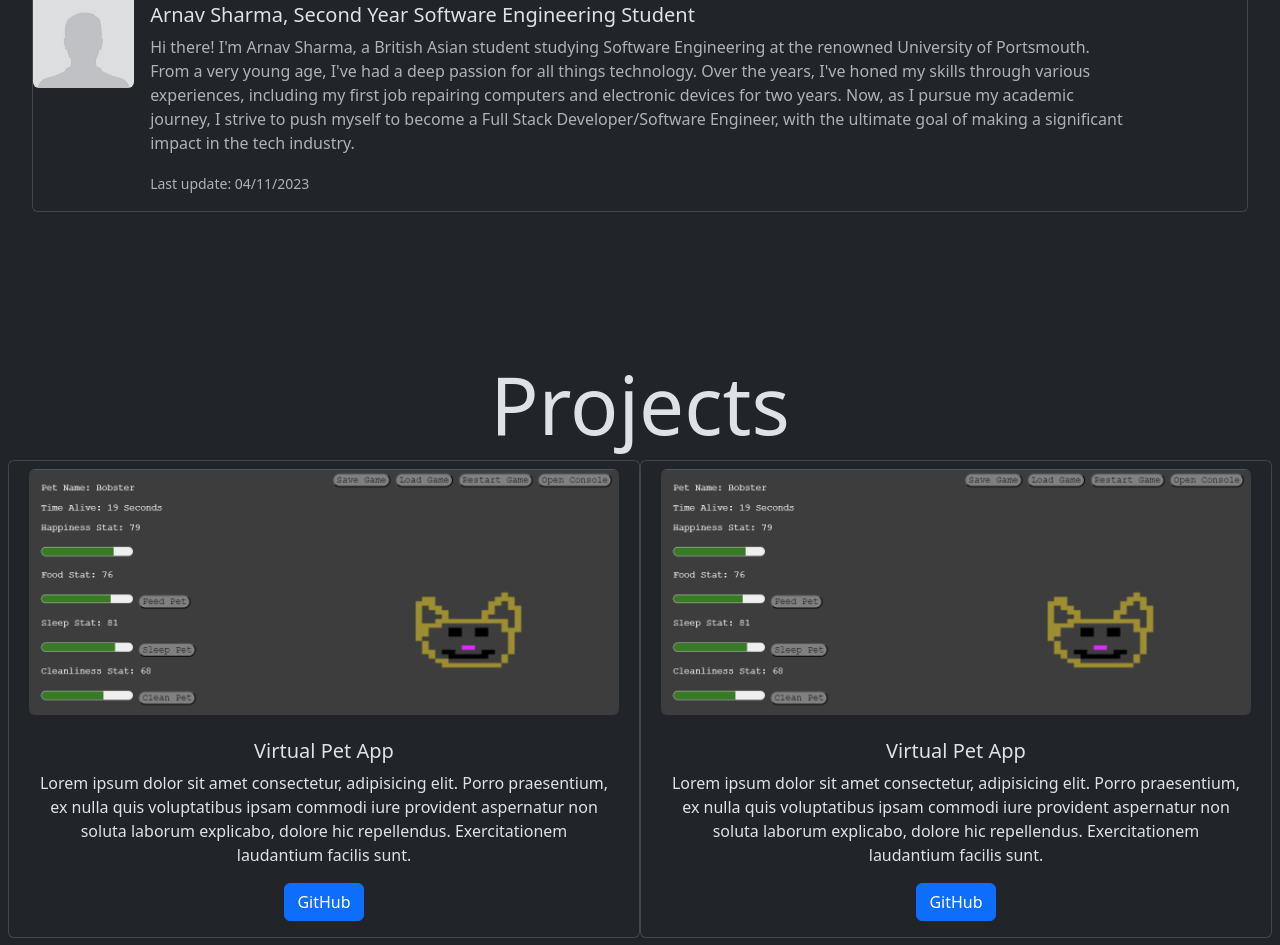
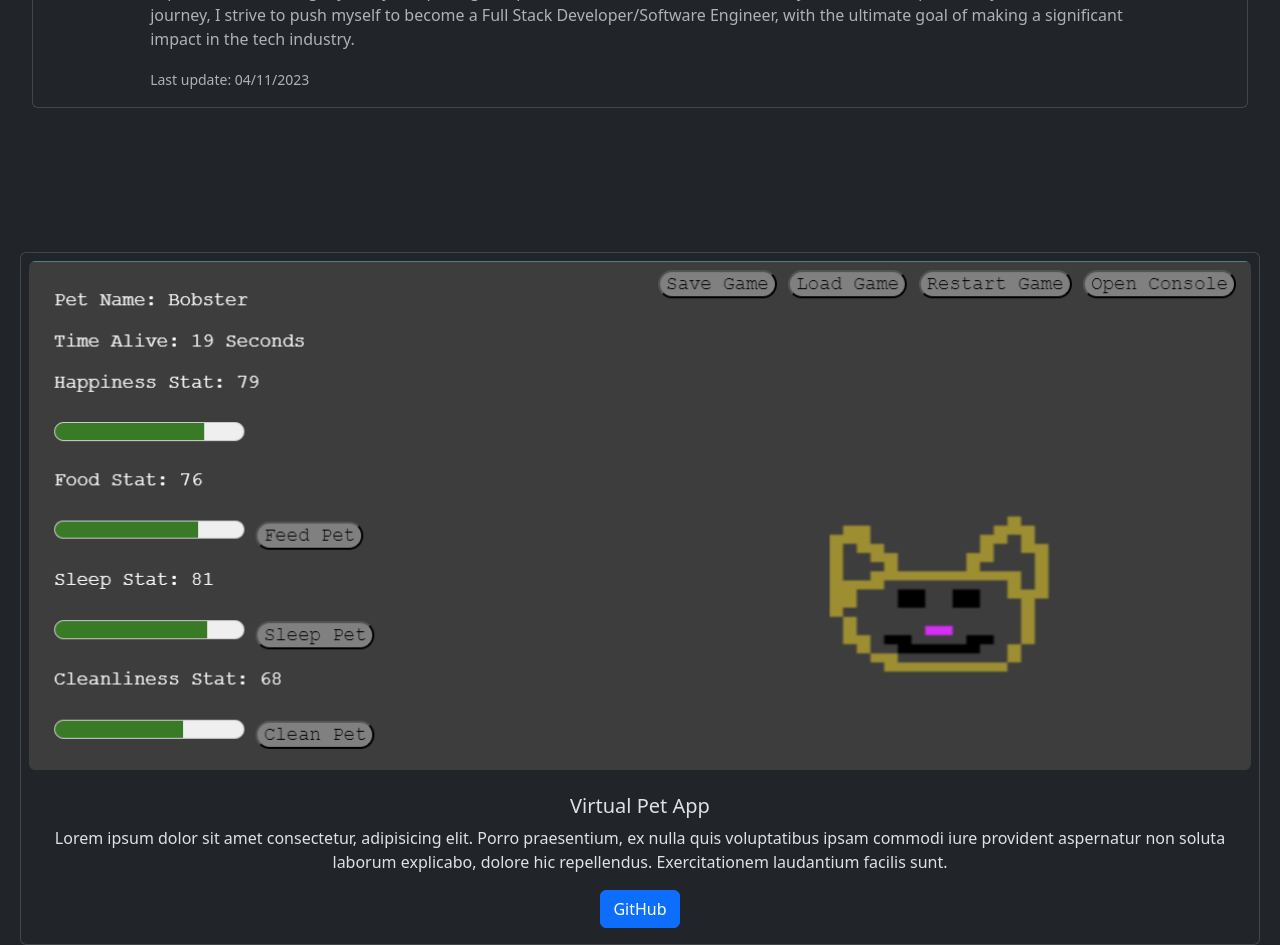
Before and after one commit to Arnav2323/ArnavDev, a website: page index.html in a window 1280 px wide. Shown: the part 614-1559 px from the top of the page. Drawn offline with nearby package versions, Linux system fonts and the light colour scheme.

Commit message:
Small Changes

```diff
--- a/index.html
+++ b/index.html
@@ -4,6 +4,7 @@
     <meta charset="UTF-8">
     <meta name="viewport" content="width=device-width, initial-scale=1.0">
     <script src="index.js"></script>
+    <script></script>
     <link rel="stylesheet" href="style.css">
     <link href="https://cdn.jsdelivr.net/npm/bootstrap@5.3.2/dist/css/bootstrap.min.css" rel="stylesheet" integrity="sha384-T3c6CoIi6uLrA9TneNEoa7RxnatzjcDSCmG1MXxSR1GAsXEV/Dwwykc2MPK8M2HN" crossorigin="anonymous">
     <title>Arnav.Dev - Home</title>
@@ -53,13 +54,12 @@
     </div>
 
     <div class="row my-5 mx-2 relative" id="about">
-        <h1 class="display-1 text-center">Who am I?</h1>
         <section class="">
             <div class="container-fluid">
                 <div class="card mb-3" style="max-width: 540;">
                     <div class="row g-0">
                         <div class="col-1">
-                            <img src="images/placeholderimg.jpg" class="img-fluid rounded" alt="profilepicture">
+                            <img src="images/placeholderimg.jpg" class="img-fluid rounded my-2 mx-2" alt="profilepicture">
                         </div>
                         <div class="col-10">
                             <div class="card-body">
@@ -79,29 +79,26 @@
         </section>
     </div>
 
-    <div class="row bottom my-5 mx-2 relative text-center" id="projects">
-        <h1 class="display-1 text-center">Projects</h1>
+    <div class="row bottom my-5 mx-2 relative text-center" style="width: auto;" id="projects">
 
-        <!-- Card  -->
-        <div class="card" style="width: 50%">
-            <img src="images/virtualpet.png" class="rounded my-2 mx-2" alt="projectphoto">
-            <div class="card-body">
-                <h5 class="card-title">Virtual Pet App</h5>
-                <p class="card-text">Lorem ipsum dolor sit amet consectetur, adipisicing elit. Porro praesentium, ex nulla quis voluptatibus ipsam commodi iure provident aspernatur non soluta laborum explicabo, dolore hic repellendus. Exercitationem laudantium facilis sunt.</p>
-                <a href="https://github.com/Arnav2323/AppProgCoursework-main" class="btn btn-primary">GitHub</a>
-            </div>
+        <div class="container-fluid">
+            <!-- Card -->
+            <div class="row">
+                <div class="col">
+                    <div class="card projectcard">
+                        <img src="images/virtualpet.png" class="rounded my-2 mx-2" alt="projectphoto">
+                        <div class="card-body">
+                            <h5 class="card-title">Virtual Pet App</h5>
+                            <p class="card-text">Lorem ipsum dolor sit amet consectetur, adipisicing elit. Porro praesentium, ex nulla quis voluptatibus ipsam commodi iure provident aspernatur non soluta laborum explicabo, dolore hic repellendus. Exercitationem laudantium facilis sunt.</p>
+                            <a href="https://github.com/Arnav2323/AppProgCoursework-main" class="btn btn-primary">GitHub</a>
+                        </div>
+                    </div>
+                </div>
         </div>
 
-        <!-- Card  -->
-        <div class="card" style="width: 50%">
-            <img src="images/virtualpet.png" class="rounded my-2 mx-2" alt="projectphoto">
-            <div class="card-body">
-                <h5 class="card-title">Virtual Pet App</h5>
-                <p class="card-text">Lorem ipsum dolor sit amet consectetur, adipisicing elit. Porro praesentium, ex nulla quis voluptatibus ipsam commodi iure provident aspernatur non soluta laborum explicabo, dolore hic repellendus. Exercitationem laudantium facilis sunt.</p>
-                <a href="https://github.com/Arnav2323/AppProgCoursework-main" class="btn btn-primary">GitHub</a>
-            </div>
-        </div>
     </div>
+
+
 
 
 
--- a/style.css
+++ b/style.css
@@ -1,8 +1,3 @@
 .relative {
     position: relative;
 }
-
-.centerDiv{
-    left: 25%;
-
-}
```
